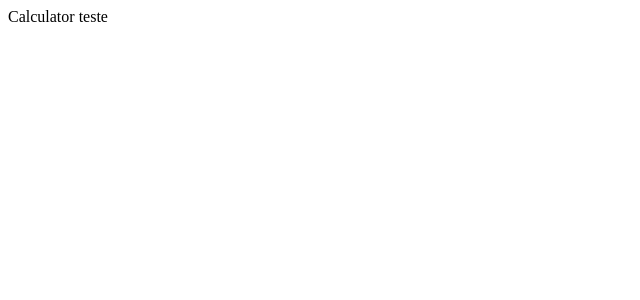
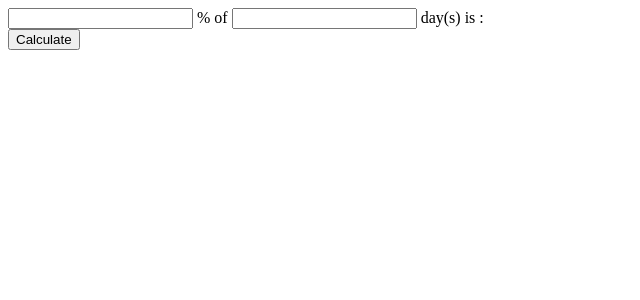
Before and after one commit to PauloMateusLeite/DateTimeCalculator, a Next.js app: page / in a window 1280 px wide. Shown: the top 300 px of the page, without its empty margins (0-640 px from the left). Built offline with nearby package versions, Linux system fonts and the light colour scheme.

Commit message:
dev em react da calculadora de porcentagem ainda com valores estaticos

```diff
--- a/package.json
+++ b/package.json
@@ -4,7 +4,7 @@
   "description": "",
   "main": "index.js",
   "scripts": {
-   "dev": "next dev"
+    "dev": "next dev"
   },
   "repository": {
     "type": "git",
@@ -18,8 +18,10 @@
   },
   "homepage": "https://github.com/PauloMateusLeite/DateTimeCalculator#readme",
   "dependencies": {
+    "bootstrap": "^5.1.3",
     "next": "^12.1.6",
     "react": "^18.1.0",
+    "react-bootstrap": "^2.4.0",
     "react-dom": "^18.1.0"
   }
 }
--- a/pages/index.js
+++ b/pages/index.js
@@ -1,5 +1,58 @@
-function Home(){
-    return <div> Calculator teste</div>
+import {useState} from 'react';
+
+function Home() {
+    return <DayPercentage />
 }
 
+
+function DayPercentage(props){
+
+
+
+    const in1 = props.in1;
+    const in2 = props.in2;
+    var resultado = props.resultado;
+
+    function Calcular(){
+          console.log(this);
+          var a = 10;
+          var b = 1;
+          resultado = sub3(a,b) + "d"+sub4(a,b) + "h"+sub5(a,b) + "m";
+          console.log(resultado);
+        }
+
+    return (
+        <div>
+             <div>
+                <input type="text" value={in1} /> % of <input type="text" value={in2}/> day(s) is : {resultado}
+            </div>
+            <div>
+                <input type="button" value="Calculate" onClick={Calcular()}  />
+            </div>
+        </div>
+    )
+}
+
+function sub1(a,b){
+    return b*24*(a/100) ;
+}
+
+function sub2(a,b){
+    return sub1(a,b)*60
+    }
+
+function sub3(a,b){
+    return Math.trunc( sub2(a,b) / 1440);
+    }
+
+function sub4(a,b){
+    return Math.trunc( (sub2(a,b)%1440)/(60))
+    }
+
+function sub5(a,b){
+    return Math.trunc((sub2(a,b)%1440)%60);
+    }
+
+
+
 export default Home
```
Also changed, not shown: 1 other file (tests, documents, lock files or other folders).
